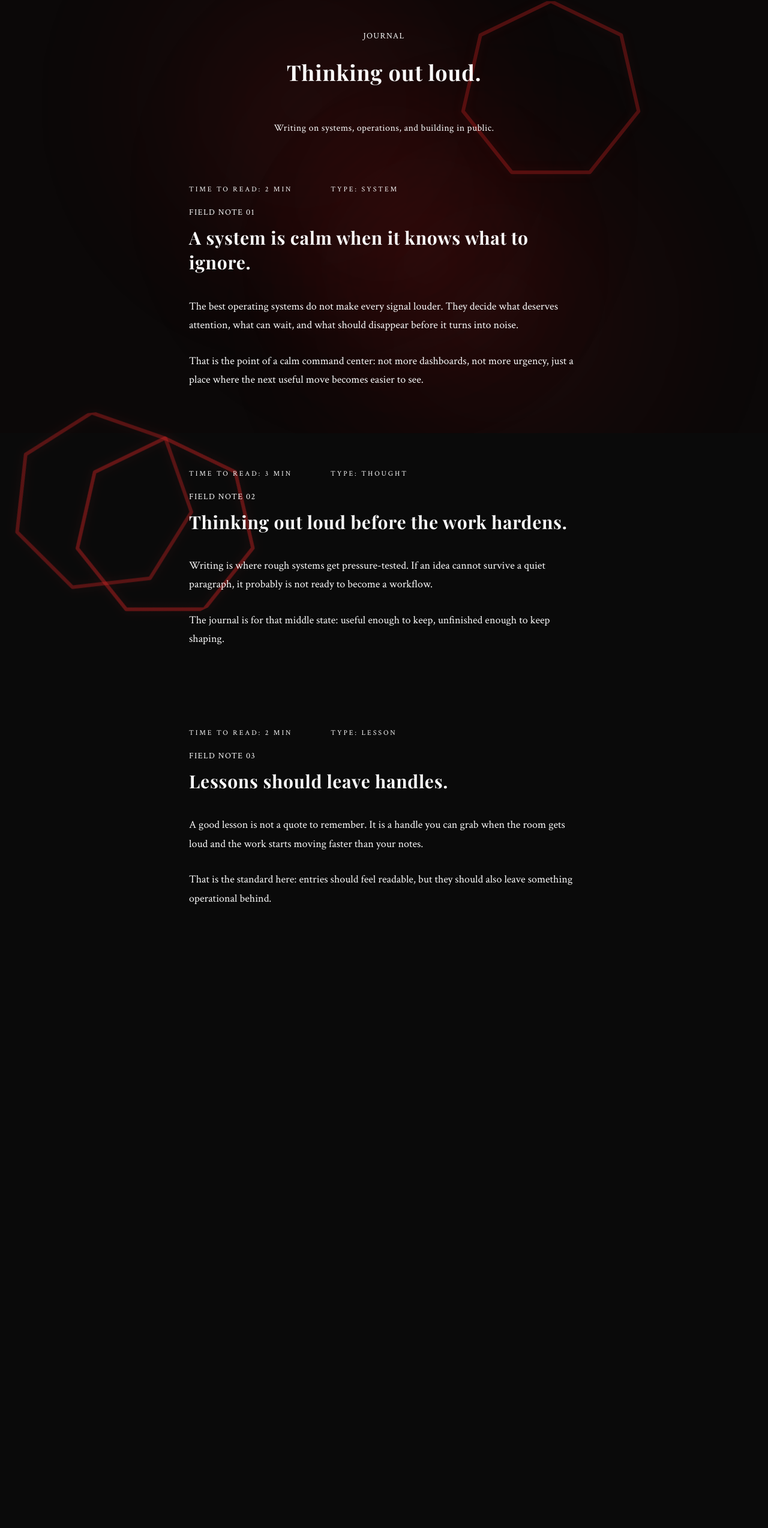
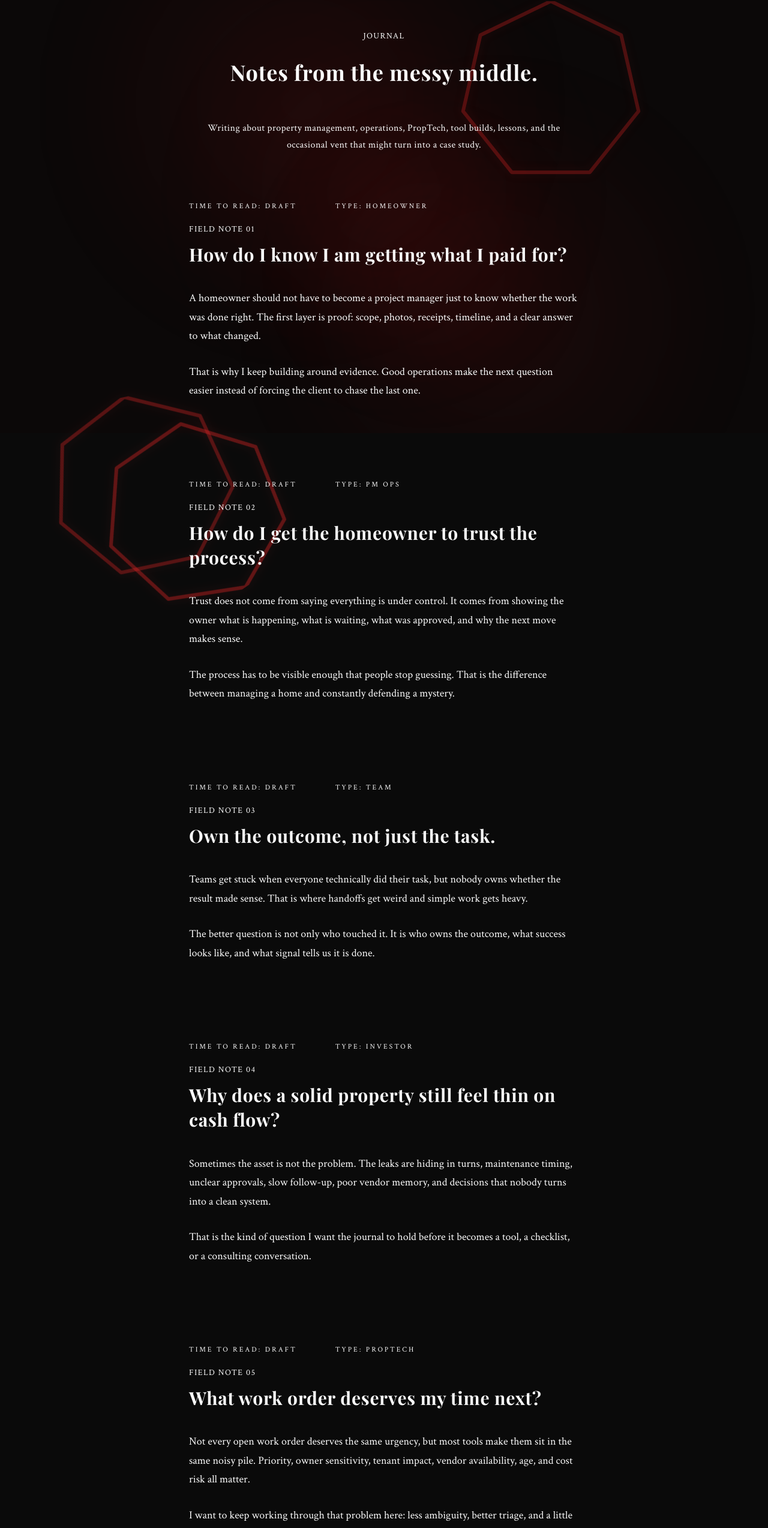
Before and after one commit to hypnoticdata777/calmCommandCenter, a React (Vite) app: page /journal in a window 1280 px wide. Shown: the part 78-2625 px from the top of the page at 60% size. Before the commit the page ends 1719 px from the top, so only its background shows below. Built offline with nearby package versions, Linux system fonts and the light colour scheme.

Commit message:
Polish portfolio voice and consulting copy

```diff
--- a/src/app/App.tsx
+++ b/src/app/App.tsx
@@ -111,7 +111,8 @@ export default function App() {
             transition={{ duration: 1.4, delay: 0.6, ease: "easeIn" }}
             className="text-lg text-foreground/60 leading-relaxed tracking-wide"
           >
-            A build lab for property management tools that should probably have existed already.
+            Creating, iterating, and leading frictionless operations, systems,
+            and tools toward better property management experiences.
           </motion.p>
         </div>
         {/* ─────────────────────────────────────────────────────────── */}
@@ -137,9 +138,9 @@ export default function App() {
             {/* Three short italic lines — the project manifesto.
                 text-white/80 = white at 80% opacity. */}
             <div className="space-y-4 text-foreground/80 leading-loose text-lg">
-              <p className="italic">Vendor follow-ups.</p>
-              <p className="italic">Scattered notes.</p>
-              <p className="italic">Software that somehow makes the day longer.</p>
+              <p className="italic">Vendor and maintenance chaos.</p>
+              <p className="italic">High tenant turnover and move-in friction.</p>
+              <p className="italic">Tech gaps and manual admin overload.</p>
             </div>
           </div>
 
@@ -149,10 +150,16 @@ export default function App() {
             {/* First line more visible (90%), second more subtle (60%) —
                 creates a visual hierarchy within the same text block. */}
             <p className="text-foreground/90 leading-loose text-lg">
-              I've spent 7+ years inside PM operations, so I know the usual mess: unclear ownership, remote teams, slow training, and the thousand tiny handoffs that make simple work heavier than it should be.
+              I have spent 7+ years inside property management operations,
+              managed 250+ client accounts remotely, led small remote teams,
+              and spent more than 10 years working across service, systems,
+              clients, and distributed operations.
             </p>
             <p className="text-foreground/60 leading-loose text-lg italic">
-              Now I'm turning that experience into open-source tools, workflow experiments, and practical systems for owners, managers, admins, and anyone trying to make property management less painful.
+              Now I am turning that experience into open-source tools,
+              workflow experiments, practical systems, and consulting support
+              for owners, investors, managers, admins, and teams trying to make
+              property management less painful.
             </p>
           </div>
         </motion.div>
@@ -171,19 +178,19 @@ export default function App() {
               because only headings get it automatically via theme.css. */}
           <div className="space-y-3 text-center">
             <div className="font-display text-brand opacity-60 text-xl">1</div>
-            <p className="text-foreground/70 leading-relaxed">Built from real PM pain.</p>
+            <p className="text-foreground/70 leading-relaxed">Transparency.</p>
           </div>
 
           {/* Principle 2 */}
           <div className="space-y-3 text-center">
             <div className="font-display text-brand opacity-60 text-xl">2</div>
-            <p className="text-foreground/70 leading-relaxed">Remote ops without the headache.</p>
+            <p className="text-foreground/70 leading-relaxed">Outcomes.</p>
           </div>
 
           {/* Principle 3 */}
           <div className="space-y-3 text-center">
             <div className="font-display text-brand opacity-60 text-xl">3</div>
-            <p className="text-foreground/70 leading-relaxed">Clear enough to actually use.</p>
+            <p className="text-foreground/70 leading-relaxed">Less friction.</p>
           </div>
         </motion.div>
         {/* ─────────────────────────────────────────────────────────── */}
@@ -201,7 +208,8 @@ export default function App() {
         className="mt-32 flex flex-col items-center gap-5 relative z-10 w-full max-w-md"
       >
         <p className="text-foreground/45 tracking-wide leading-relaxed">
-          The lab has the tools. The journal has the thinking behind them.
+          The work has the tools. The lab has the experiments. The journal has
+          the thinking, questions, and occasional useful vent.
         </p>
 
         <div className="flex flex-wrap justify-center gap-3 w-full">
--- a/src/app/pages/About.tsx
+++ b/src/app/pages/About.tsx
@@ -32,6 +32,13 @@ const focusAreas = [
   "Clearer handoffs for owners, managers, and admins",
 ];
 
+const consultingOffers = [
+  "PMC operations cleanup and accountability mapping",
+  "Maintenance workflow, handoff, and follow-up design",
+  "Remote team rhythms, training structure, and workload clarity",
+  "Tool selection, process setup, and custom tool scoping",
+];
+
 function SectionNumber({ children }: { children: string }) {
   return (
     <div className="font-display text-brand/60 text-sm tracking-widest">
@@ -61,7 +68,7 @@ export function About() {
             </p>
 
             <h1 className="text-4xl md:text-6xl font-bold tracking-wide leading-tight">
-              I turn property management pain into practical tools.
+              An opinionated operator with a systems brain.
             </h1>
 
             <div className="h-px bg-foreground/10 w-28" />
@@ -71,6 +78,12 @@ export function About() {
                 I have spent 7+ years inside property management operations,
                 and more than 10 years across remote service, leadership,
                 systems, and client-facing work.
+              </p>
+              <p>
+                I am trying to leave places better than I found them. That has
+                been the pattern since my earliest service and operations work:
+                find the messy part, understand the real outcome, and improve
+                the way the work moves.
               </p>
               <p>
                 That kind of work teaches you things quickly.
@@ -197,7 +210,7 @@ export function About() {
           <div className="space-y-5">
             <SectionNumber>03 / Current Focus</SectionNumber>
             <h2 className="text-3xl md:text-4xl font-bold leading-tight tracking-wide">
-              Turning operations experience into tools.
+              Turning operations experience into tools and useful systems.
             </h2>
           </div>
 
@@ -235,11 +248,60 @@ export function About() {
           whileInView={{ opacity: 1, y: 0 }}
           viewport={{ once: true, margin: "-120px" }}
           transition={{ duration: 0.9, ease: "easeIn" }}
+          className="grid gap-12 border-t border-foreground/10 pt-12 lg:grid-cols-[0.9fr_1.1fr]"
+        >
+          <div className="space-y-5">
+            <SectionNumber>04 / Consulting</SectionNumber>
+            <h2 className="text-3xl md:text-4xl font-bold leading-tight tracking-wide">
+              Available for PMC ops coaching, cleanup, and tool-minded
+              consulting.
+            </h2>
+          </div>
+
+          <div className="space-y-8">
+            <div className="space-y-6 text-lg leading-loose text-foreground/70">
+              <p>
+                If you are a property manager, homeowner, investor, operator,
+                or remote team tired of chaos and nonstop decision calls, I can
+                help organize the messy part.
+              </p>
+              <p>
+                That can mean clarifying accountability across departments,
+                improving handoffs, setting up task systems, shaping training,
+                reviewing maintenance workflows, or scoping a tailored tool
+                before anyone spends money building the wrong thing.
+              </p>
+              <p className="text-foreground/90">
+                Availability depends on schedule and fit. I am always looking
+                for the truth of the problem first, not just trying to be right.
+              </p>
+            </div>
+
+            <div className="grid gap-4 md:grid-cols-2">
+              {consultingOffers.map((offer) => (
+                <div
+                  key={offer}
+                  className="border border-foreground/10 bg-background/40 px-5 py-5"
+                >
+                  <p className="text-lg leading-relaxed text-foreground/80">
+                    {offer}
+                  </p>
+                </div>
+              ))}
+            </div>
+          </div>
+        </motion.section>
+
+        <motion.section
+          initial={{ opacity: 0, y: 18 }}
+          whileInView={{ opacity: 1, y: 0 }}
+          viewport={{ once: true, margin: "-120px" }}
+          transition={{ duration: 0.9, ease: "easeIn" }}
           className="border-t border-foreground/10 pt-12"
         >
           <div className="ml-auto max-w-3xl space-y-10">
             <div className="space-y-5">
-              <SectionNumber>04 / Why It Matters</SectionNumber>
+              <SectionNumber>05 / Why It Matters</SectionNumber>
               <h2 className="text-3xl md:text-5xl font-bold leading-tight tracking-wide">
                 I like working with people who want the work to make sense.
               </h2>
--- a/src/app/pages/Contact.tsx
+++ b/src/app/pages/Contact.tsx
@@ -34,12 +34,14 @@ export function Contact() {
       >
         <p className="text-brand/60 text-sm tracking-widest uppercase">Contact</p>
         <h1 className="text-4xl font-bold tracking-wide leading-tight">
-          Let's talk.
+          Bring me the messy part.
         </h1>
         <div className="h-px bg-foreground/10 w-24 mx-auto" />
         <div className="space-y-5">
           <p className="text-foreground/50 tracking-wide leading-relaxed">
-            Email is the cleanest way to reach me right now.
+            Email me if you want help organizing PMC operations, cleaning up
+            maintenance workflows, scoping a tool, or getting a fresh set of
+            experienced eyes on a process that keeps slipping.
           </p>
 
           <div className="flex flex-wrap items-center justify-center gap-3">
@@ -61,6 +63,12 @@ export function Contact() {
               GitHub
             </a>
           </div>
+
+          <p className="mx-auto max-w-lg text-sm leading-loose text-foreground/40">
+            Helpful context: what is messy, what you have already tried, what
+            tools or process you use now, who is involved, and what outcome you
+            want.
+          </p>
         </div>
       </motion.div>
     </div>
--- a/src/app/pages/Journal.tsx
+++ b/src/app/pages/Journal.tsx
@@ -22,33 +22,53 @@ import { motion } from "motion/react";
 
 const journalEntries = [
   {
-    title: "A system is calm when it knows what to ignore.",
-    readTime: "2 min",
-    type: "System",
+    title: "How do I know I am getting what I paid for?",
+    readTime: "Draft",
+    type: "Homeowner",
     date: "Field note 01",
     sections: [
-      "The best operating systems do not make every signal louder. They decide what deserves attention, what can wait, and what should disappear before it turns into noise.",
-      "That is the point of a calm command center: not more dashboards, not more urgency, just a place where the next useful move becomes easier to see.",
+      "A homeowner should not have to become a project manager just to know whether the work was done right. The first layer is proof: scope, photos, receipts, timeline, and a clear answer to what changed.",
+      "That is why I keep building around evidence. Good operations make the next question easier instead of forcing the client to chase the last one.",
     ],
   },
   {
-    title: "Thinking out loud before the work hardens.",
-    readTime: "3 min",
-    type: "Thought",
+    title: "How do I get the homeowner to trust the process?",
+    readTime: "Draft",
+    type: "PM Ops",
     date: "Field note 02",
     sections: [
-      "Writing is where rough systems get pressure-tested. If an idea cannot survive a quiet paragraph, it probably is not ready to become a workflow.",
-      "The journal is for that middle state: useful enough to keep, unfinished enough to keep shaping.",
+      "Trust does not come from saying everything is under control. It comes from showing the owner what is happening, what is waiting, what was approved, and why the next move makes sense.",
+      "The process has to be visible enough that people stop guessing. That is the difference between managing a home and constantly defending a mystery.",
     ],
   },
   {
-    title: "Lessons should leave handles.",
-    readTime: "2 min",
-    type: "Lesson",
+    title: "Own the outcome, not just the task.",
+    readTime: "Draft",
+    type: "Team",
     date: "Field note 03",
     sections: [
-      "A good lesson is not a quote to remember. It is a handle you can grab when the room gets loud and the work starts moving faster than your notes.",
-      "That is the standard here: entries should feel readable, but they should also leave something operational behind.",
+      "Teams get stuck when everyone technically did their task, but nobody owns whether the result made sense. That is where handoffs get weird and simple work gets heavy.",
+      "The better question is not only who touched it. It is who owns the outcome, what success looks like, and what signal tells us it is done.",
+    ],
+  },
+  {
+    title: "Why does a solid property still feel thin on cash flow?",
+    readTime: "Draft",
+    type: "Investor",
+    date: "Field note 04",
+    sections: [
+      "Sometimes the asset is not the problem. The leaks are hiding in turns, maintenance timing, unclear approvals, slow follow-up, poor vendor memory, and decisions that nobody turns into a clean system.",
+      "That is the kind of question I want the journal to hold before it becomes a tool, a checklist, or a consulting conversation.",
+    ],
+  },
+  {
+    title: "What work order deserves my time next?",
+    readTime: "Draft",
+    type: "PropTech",
+    date: "Field note 05",
+    sections: [
+      "Not every open work order deserves the same urgency, but most tools make them sit in the same noisy pile. Priority, owner sensitivity, tenant impact, vendor availability, age, and cost risk all matter.",
+      "I want to keep working through that problem here: less ambiguity, better triage, and a little room to say the quiet operational truth out loud.",
     ],
   },
 ];
@@ -65,11 +85,13 @@ export function Journal() {
         <header className="space-y-7 text-center">
           <p className="text-brand/60 text-sm tracking-widest uppercase">Journal</p>
           <h1 className="text-4xl font-bold tracking-wide leading-tight">
-            Thinking out loud.
+            Notes from the messy middle.
           </h1>
           <div className="h-px bg-foreground/10 w-24 mx-auto" />
           <p className="text-foreground/45 tracking-wide leading-[1.75]">
-            Writing on systems, operations, and building in public.
+            Writing about property management, operations, PropTech, tool
+            builds, lessons, and the occasional vent that might turn into a
+            case study.
           </p>
         </header>
 
--- a/src/app/pages/Lab.tsx
+++ b/src/app/pages/Lab.tsx
@@ -113,9 +113,9 @@ const tools = [
 ];
 
 const buildNotes = [
-  "Some tools will stay free and open-source. Some may become small paid products if they prove useful enough.",
-  "Nothing here is pretending to be finished before it survives real use.",
-  "The test is simple: if it does not make property management clearer, it does not belong here.",
+  "If it is in Work, it has at least reached proof-of-concept. If it is in Lab, it is still being shaped, tested, scoped, or argued with until the useful part shows up.",
+  "Some experiments will become open-source tools, some may become paid products, and some will stay as notes because the idea was useful even if the build was not.",
+  "The test is simple: if it does not make property management clearer, easier to manage, or easier to explain, it does not belong here.",
 ];
 
 function SectionLabel({ children }: { children: string }) {
@@ -147,20 +147,20 @@ export function Lab() {
             <SectionLabel>Lab</SectionLabel>
 
             <h1 className="text-4xl md:text-6xl font-bold tracking-wide leading-tight">
-              Tools for property management problems that keep coming back.
+              Where friction, gaps, and future tool ideas get tested.
             </h1>
 
             <div className="h-px bg-foreground/10 w-28" />
 
             <div className="space-y-5 text-lg md:text-xl leading-loose text-foreground/65">
               <p>
-                This is where I turn PM operations pain into small tools,
-                proof-of-concepts, and open-source systems.
+                This is where I bring problems, friction, gaps, suggestions,
+                and future concepts and put them to the test.
               </p>
               <p className="text-foreground/90">
-                Some are built. Some are prototypes. Some are still
-                suspiciously ambitious. The rule is simple: if it does not make
-                the work clearer, it does not belong here.
+                Not all of them come to fruition, but all of them get captured.
+                Most ideas graduate here from the journal before they become
+                work items, case studies, or real products.
               </p>
             </div>
           </motion.div>
@@ -238,9 +238,9 @@ export function Lab() {
             </div>
 
             <p className="text-lg leading-loose text-foreground/65">
-              Ordered by maturity, not hype. Each entry says what it solves,
-              who it helps, and whether it is built, in proof-of-concept, or
-              still being shaped.
+              Ordered by maturity, not hype. Work is where usable tools and
+              proofs live. Lab is where I test the useful pieces before they
+              earn that spot.
             </p>
           </div>
 
--- a/src/app/pages/Work.tsx
+++ b/src/app/pages/Work.tsx
@@ -191,6 +191,30 @@ export function Work() {
         transition={{ duration: 1.2, ease: "easeIn" }}
         className="mx-auto flex w-full max-w-6xl flex-col gap-24"
       >
+        <section className="max-w-3xl space-y-8">
+          <motion.div
+            initial={{ opacity: 0, y: 16 }}
+            animate={{ opacity: 1, y: 0 }}
+            transition={{ duration: 1, ease: "easeIn" }}
+            className="space-y-7"
+          >
+            <SectionLabel>Work</SectionLabel>
+
+            <h1 className="text-4xl md:text-6xl font-bold tracking-wide leading-tight">
+              Products that prove operations do not have to stay chaotic.
+            </h1>
+
+            <div className="h-px bg-foreground/10 w-28" />
+
+            <p className="max-w-3xl text-lg md:text-xl leading-loose text-foreground/70">
+              Here you will find the tools I am building and shaping. Some are
+              early, some are usable now, and each one starts from the same
+              belief: property management work should be easier to see,
+              explain, assign, and improve.
+            </p>
+          </motion.div>
+        </section>
+
         <section className="max-w-4xl space-y-9">
           <motion.div
             initial={{ opacity: 0, y: 16 }}
@@ -200,10 +224,10 @@ export function Work() {
           >
             <SectionLabel>Work / Case Study 01</SectionLabel>
 
-            <h1 className="text-4xl md:text-6xl font-bold tracking-wide leading-tight">
+            <h2 className="text-3xl md:text-5xl font-bold tracking-wide leading-tight">
               PM Ops Map: a day-one operating system for new property
               management companies.
-            </h1>
+            </h2>
 
             <div className="h-px bg-foreground/10 w-28" />
 
```
Also changed, not shown: 1 other file (tests, documents, lock files or other folders).
